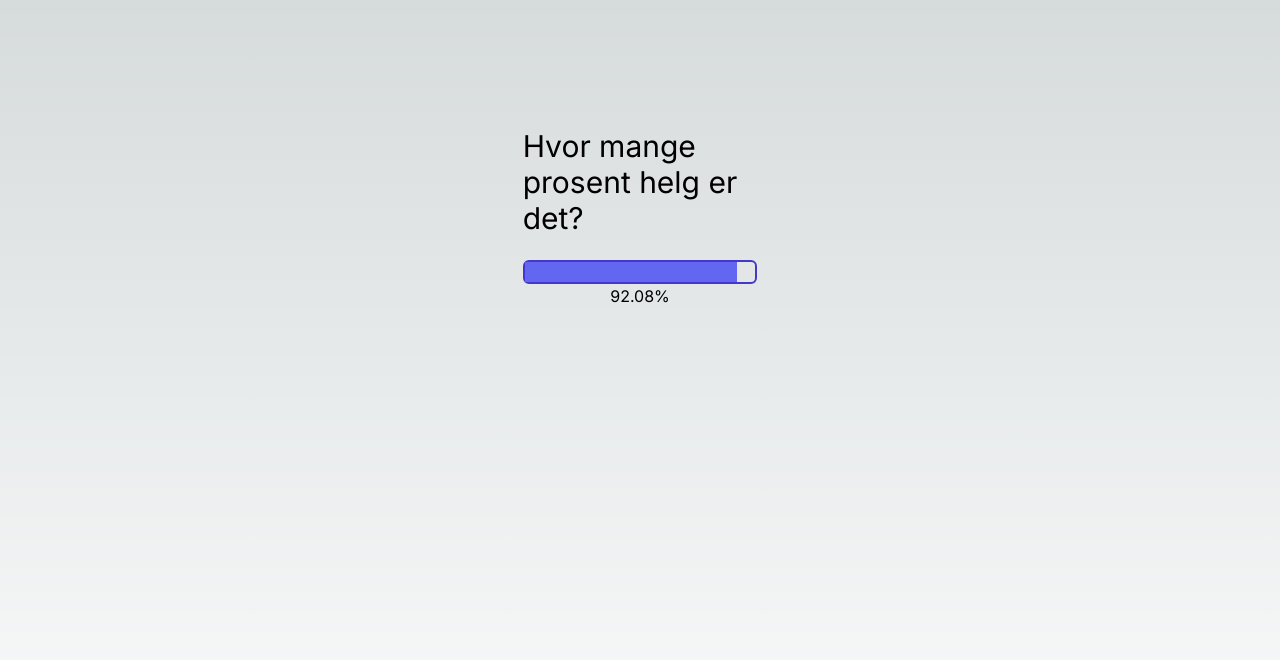
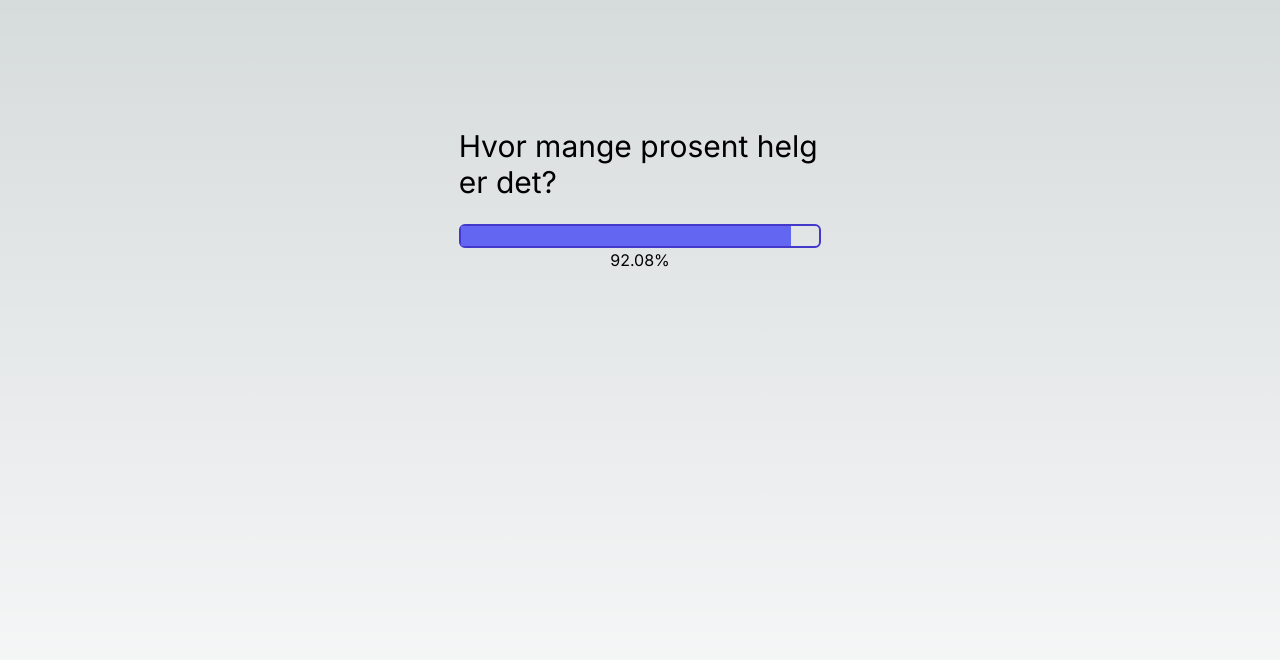
Before and after one commit to MikAoJk/helg-progress-bar, a Next.js app: page / in a window 1280 px wide. Shown: the top 660 px of the page. Built offline with nearby package versions, Linux system fonts and the light colour scheme.

Commit message:
Update ProgressBar.tsx

```diff
--- a/src/components/ProgressBar.tsx
+++ b/src/components/ProgressBar.tsx
@@ -7,7 +7,7 @@ export type ProgressBarProps = {
 
 const ProgressBar = ({progress, progressText}: ProgressBarProps) => {
     return (
-        <div className="flex flex-col items-center justify-center w-full px-20 lg:w-1/3">
+        <div className="flex flex-col items-center justify-center w-full px-4 lg:w-1/3">
             <h1 className="text-2xl lg:text-3xl">{progressText}</h1>
             <div className="mt-6 w-full border-2 border-indigo-700 h-6 rounded-md">
                 <div
```
